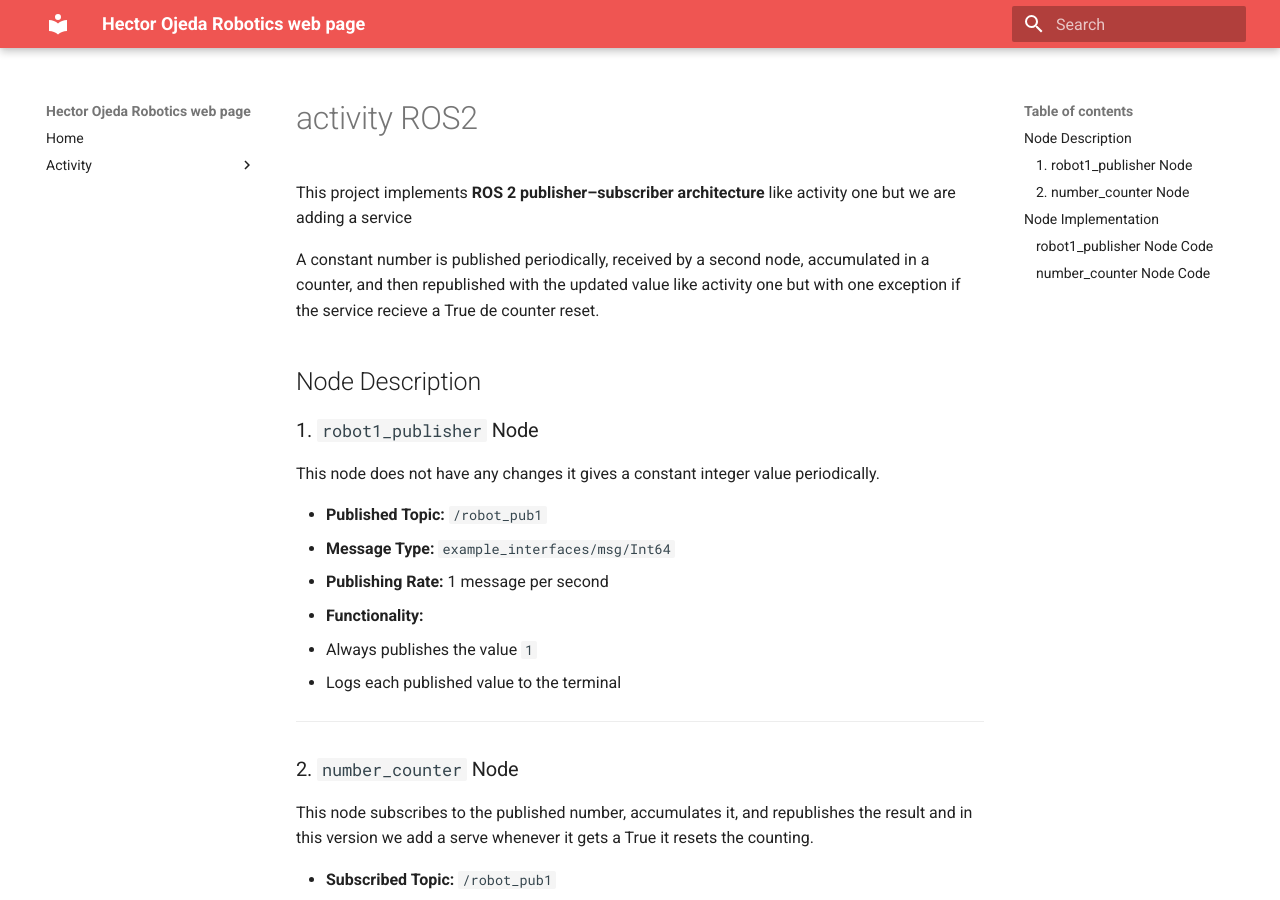
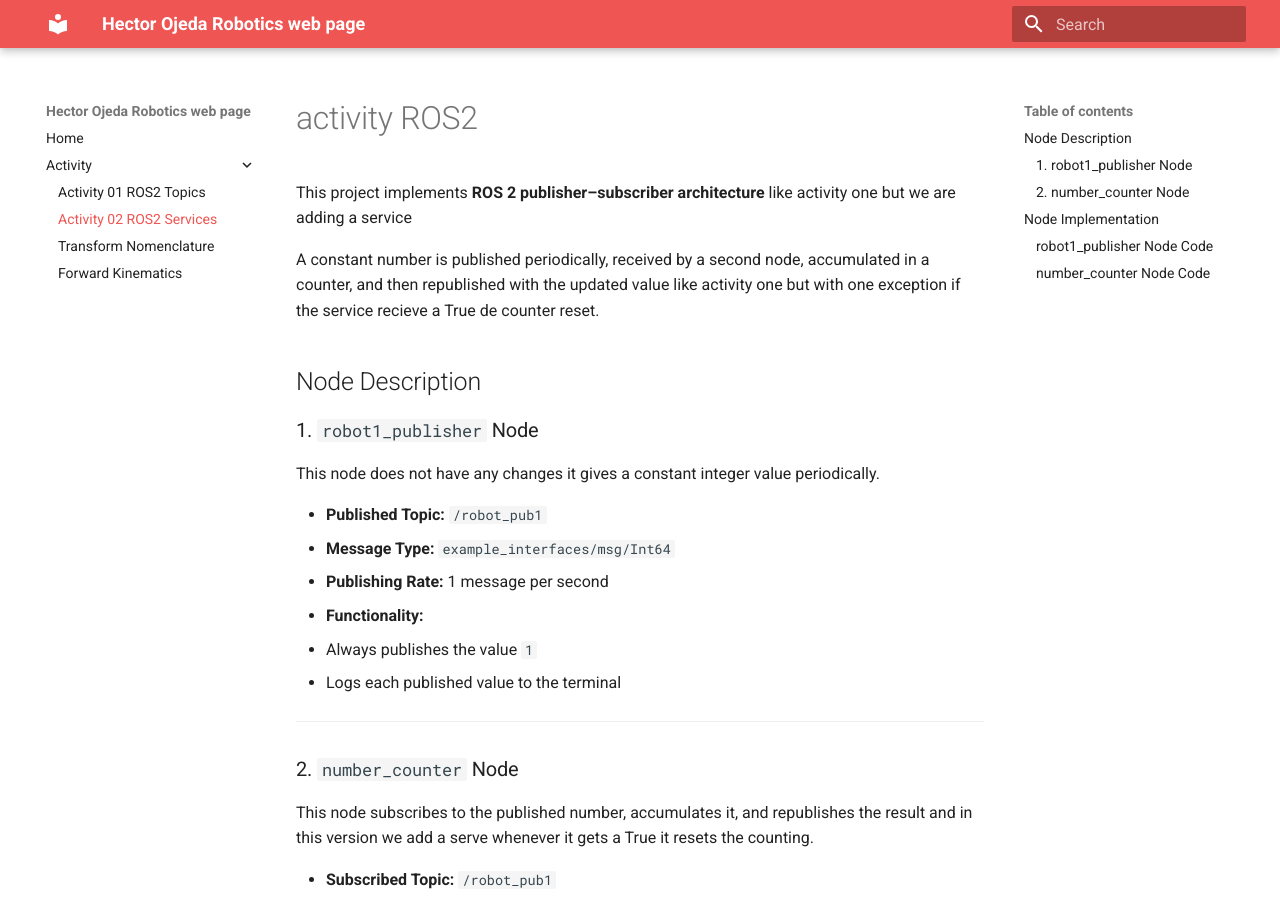
Before and after one commit to Hec1206/Robotica-aplicada-Hector, an MkDocs documentation site: the page built from docs/Actvity_2_Services.md, in a window 1280 px wide and 900 px high. Built offline with MkDocs 1.6.1 and Material for MkDocs 9.7.7, drawn with Linux system fonts in a browser that asks for light colours; some of the changed lines change nothing that is shown.

Commit message:
services

```diff
--- a/mkdocs.yml
+++ b/mkdocs.yml
@@ -5,7 +5,7 @@ nav:
   - Activity:
 
     - Activity 01 ROS2 Topics: "Activity 01 - ROS2 Topics.md"
-    - Activity 02 ROS2 Services: "Activity 2 Services.md"
+    - Activity 02 ROS2 Services: "Actvity_2_Services.md"
     - Transform Nomenclature: "Transform Nomenclature.md"
     - Forward Kinematics: "Forward Kinematics.md"
 
```
Also changed, not shown: docs/Actvity_2_Services.md (renamed from docs/Actvity 2 Services.md).
